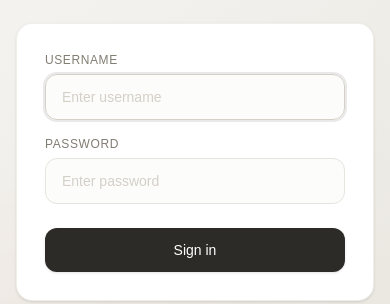
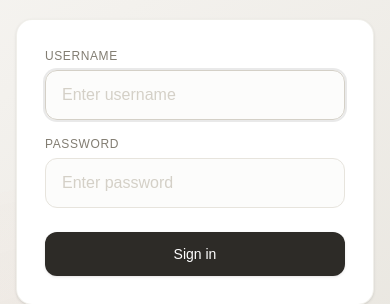
Before and after one commit to Shaharsha/wa-tracker, a React (Vite) app in the folder frontend/: page / in a window 390 px wide. Shown: the part 350-654 px from the top of the page. Built offline with nearby package versions, Linux system fonts and the light colour scheme.

Commit message:
Fix iOS auto-zoom on input focus
iOS Safari zooms the page when focusing inputs with font-size < 16px.
Set all inputs to text-base (16px) on mobile, text-sm/text-xs on desktop.

Co-Authored-By: Claude Opus 4.6 (1M context) <noreply@anthropic.com>

```diff
--- a/frontend/src/App.tsx
+++ b/frontend/src/App.tsx
@@ -62,7 +62,7 @@ function LoginScreen() {
                 type="text"
                 value={username}
                 onChange={(e) => setUsername(e.target.value)}
-                className="w-full border border-stone-200 rounded-xl px-4 py-3 text-sm bg-stone-50/50 text-stone-800 placeholder:text-stone-300 focus:outline-none focus:ring-2 focus:ring-stone-800/10 focus:border-stone-300 transition-all"
+                className="w-full border border-stone-200 rounded-xl px-4 py-3 text-base sm:text-sm bg-stone-50/50 text-stone-800 placeholder:text-stone-300 focus:outline-none focus:ring-2 focus:ring-stone-800/10 focus:border-stone-300 transition-all"
                 placeholder="Enter username"
                 autoFocus
                 autoComplete="username"
@@ -74,7 +74,7 @@ function LoginScreen() {
                 type="password"
                 value={password}
                 onChange={(e) => setPassword(e.target.value)}
-                className="w-full border border-stone-200 rounded-xl px-4 py-3 text-sm bg-stone-50/50 text-stone-800 placeholder:text-stone-300 focus:outline-none focus:ring-2 focus:ring-stone-800/10 focus:border-stone-300 transition-all"
+                className="w-full border border-stone-200 rounded-xl px-4 py-3 text-base sm:text-sm bg-stone-50/50 text-stone-800 placeholder:text-stone-300 focus:outline-none focus:ring-2 focus:ring-stone-800/10 focus:border-stone-300 transition-all"
                 placeholder="Enter password"
                 autoComplete="current-password"
               />
--- a/frontend/src/components/ContactList.tsx
+++ b/frontend/src/components/ContactList.tsx
@@ -90,7 +90,7 @@ export function ContactList({ contacts, dismissed, blocked, onRefresh }: Props)
               placeholder="Search..."
               value={search}
               onChange={(e) => setSearch(e.target.value)}
-              className="text-xs border border-stone-200 rounded-lg pl-7 pr-2.5 py-1.5 w-28 sm:w-44 bg-white text-stone-700 placeholder:text-stone-300 focus:outline-none focus:ring-2 focus:ring-stone-800/10 focus:border-stone-300 transition-all"
+              className="text-base sm:text-xs border border-stone-200 rounded-lg pl-7 pr-2.5 py-1.5 w-28 sm:w-44 bg-white text-stone-700 placeholder:text-stone-300 focus:outline-none focus:ring-2 focus:ring-stone-800/10 focus:border-stone-300 transition-all"
             />
           </div>
         </div>
```
